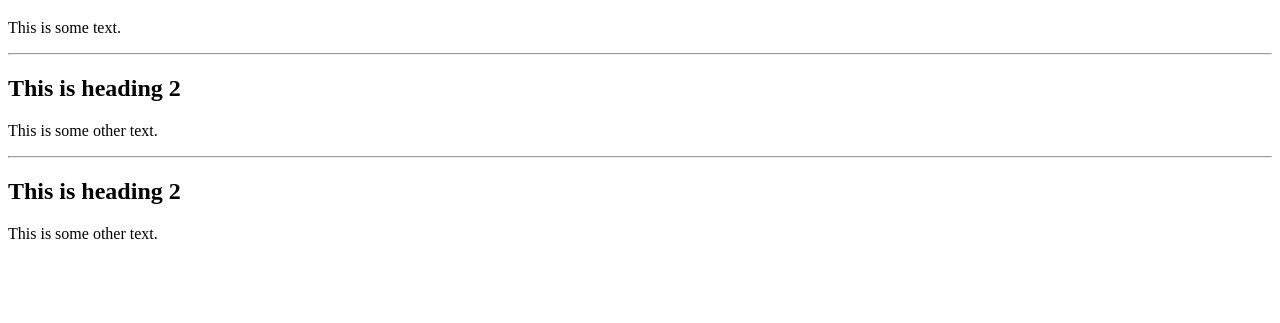
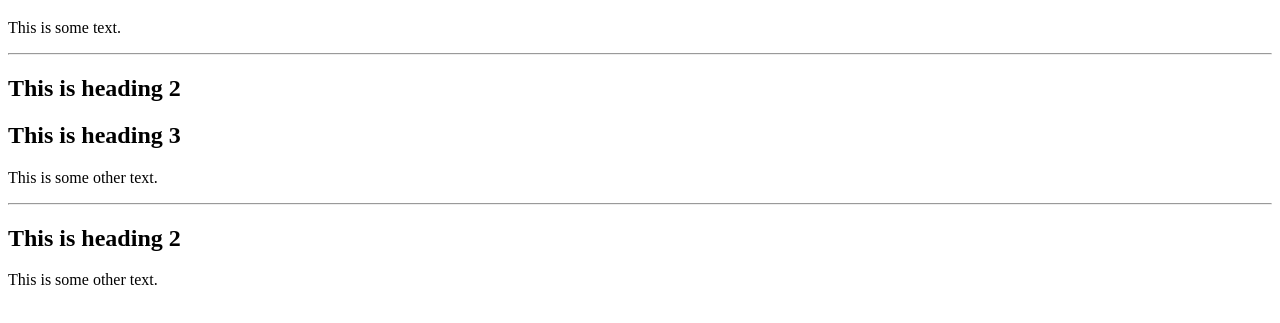
Before and after one commit to Amerkhan7861/samplehtml, a plain HTML site: page home.html in a window 1280 px wide. Shown: the part 61-384 px from the top of the page. Drawn offline with Linux system fonts and the light colour scheme.

Commit message:
added heading

```diff
--- a/home.html
+++ b/home.html
@@ -10,6 +10,7 @@
     <hr>
 
     <h2>This is heading 2</h2>
+    <h2>This is heading 3</h2>
     <p>This is some other text.</p>
     <hr>
 
```
Also changed, not shown: contact.html (added).
